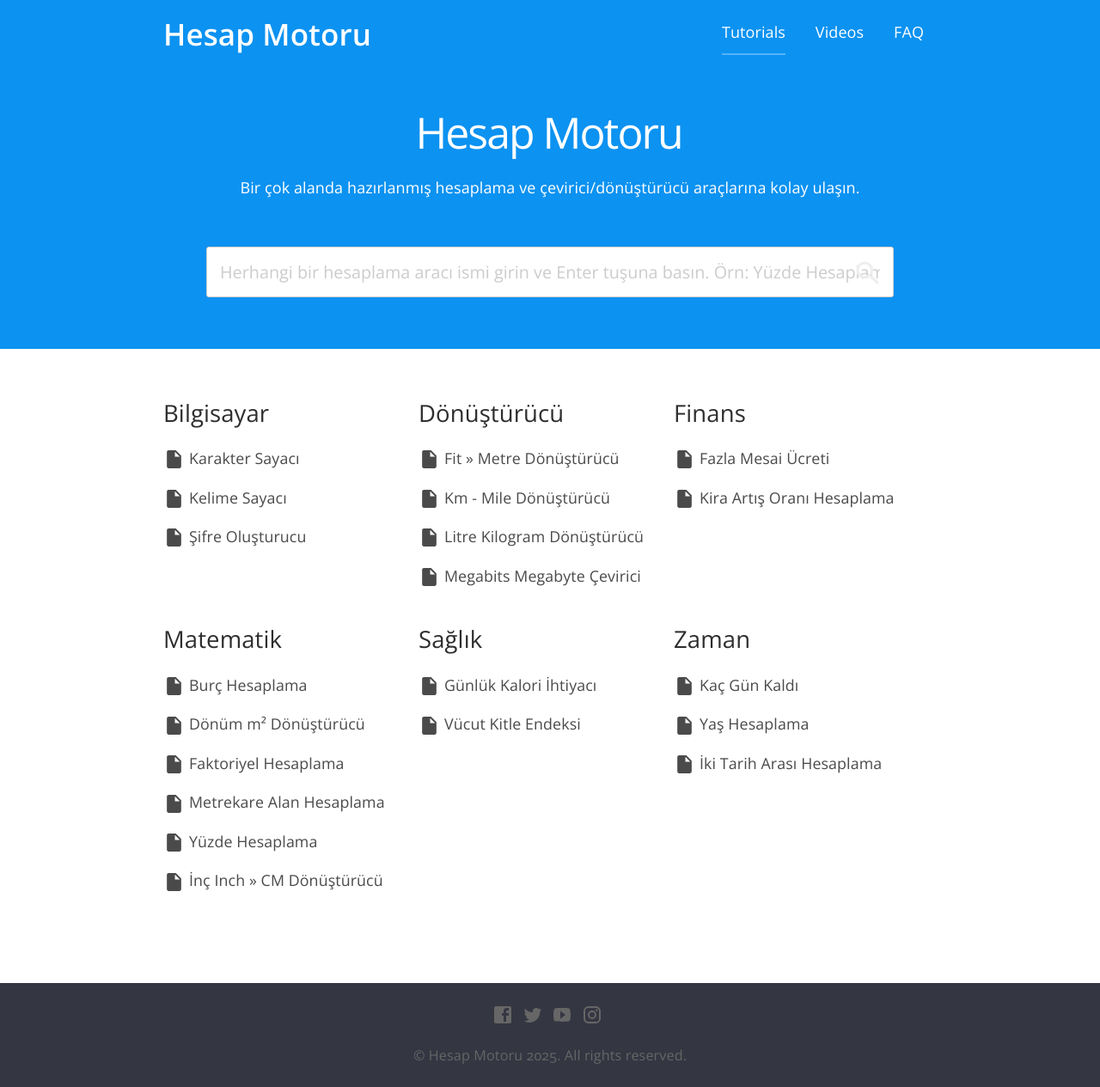
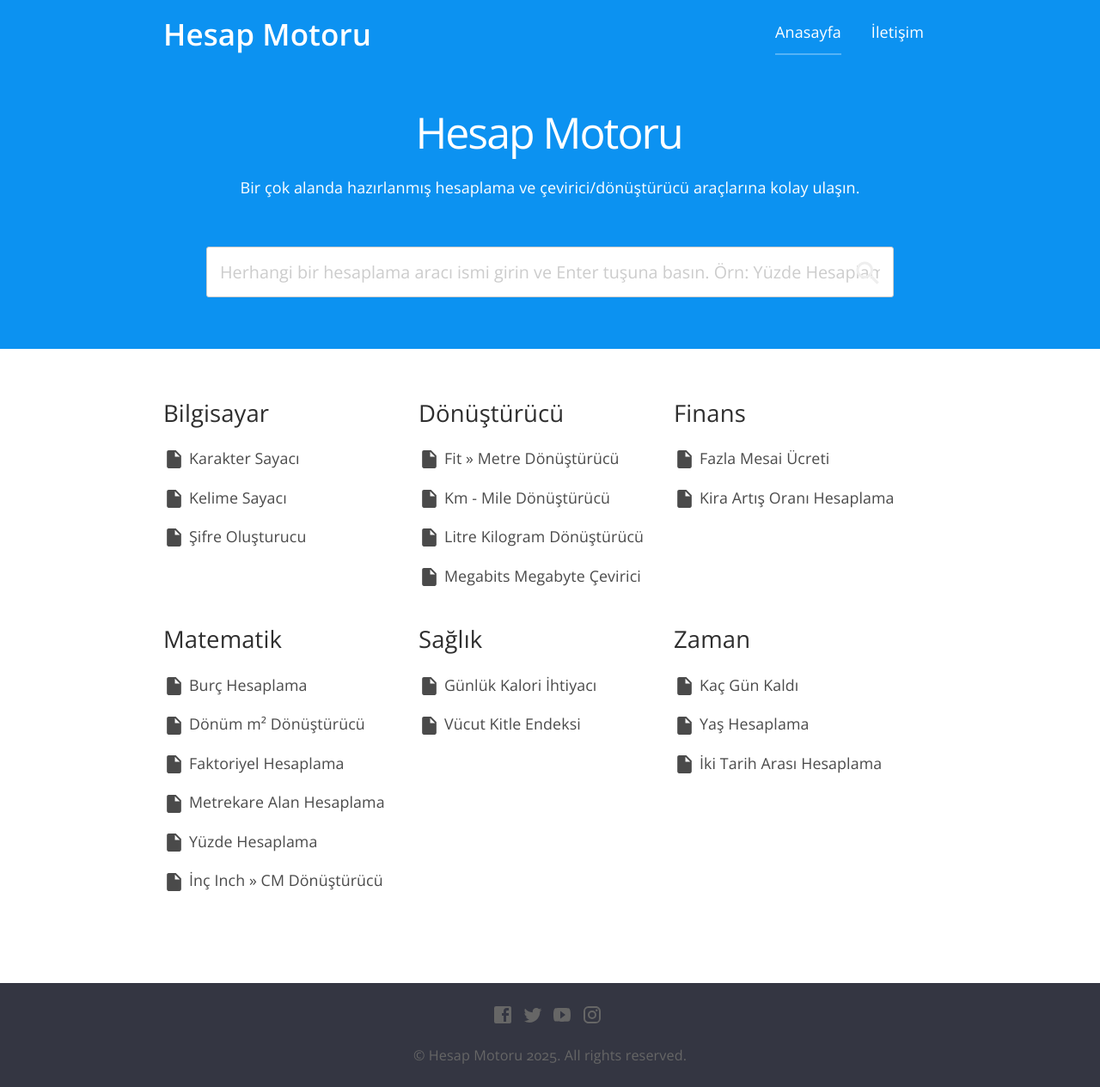
Before and after one commit to hesapmotoru/hesapmotoru.github.io, a Jekyll site: the page built from index.html, in a window 1280 px wide. Shown: the whole page at 86% size. Built offline with Jekyll 4.4.1, drawn with Linux system fonts in a browser that asks for light colours; nearby versions of some CDN libraries.

Commit message:
Update navigation.yml

```diff
--- a/_data/navigation.yml
+++ b/_data/navigation.yml
@@ -1,6 +1,4 @@
-- name: Tutorials
+- name: Anasayfa
   link: /
-- name: Videos
-  link: /videos/
-- name: FAQ
-  link: /faq/
+- name: İletişim
+  link: /iletisim
```
